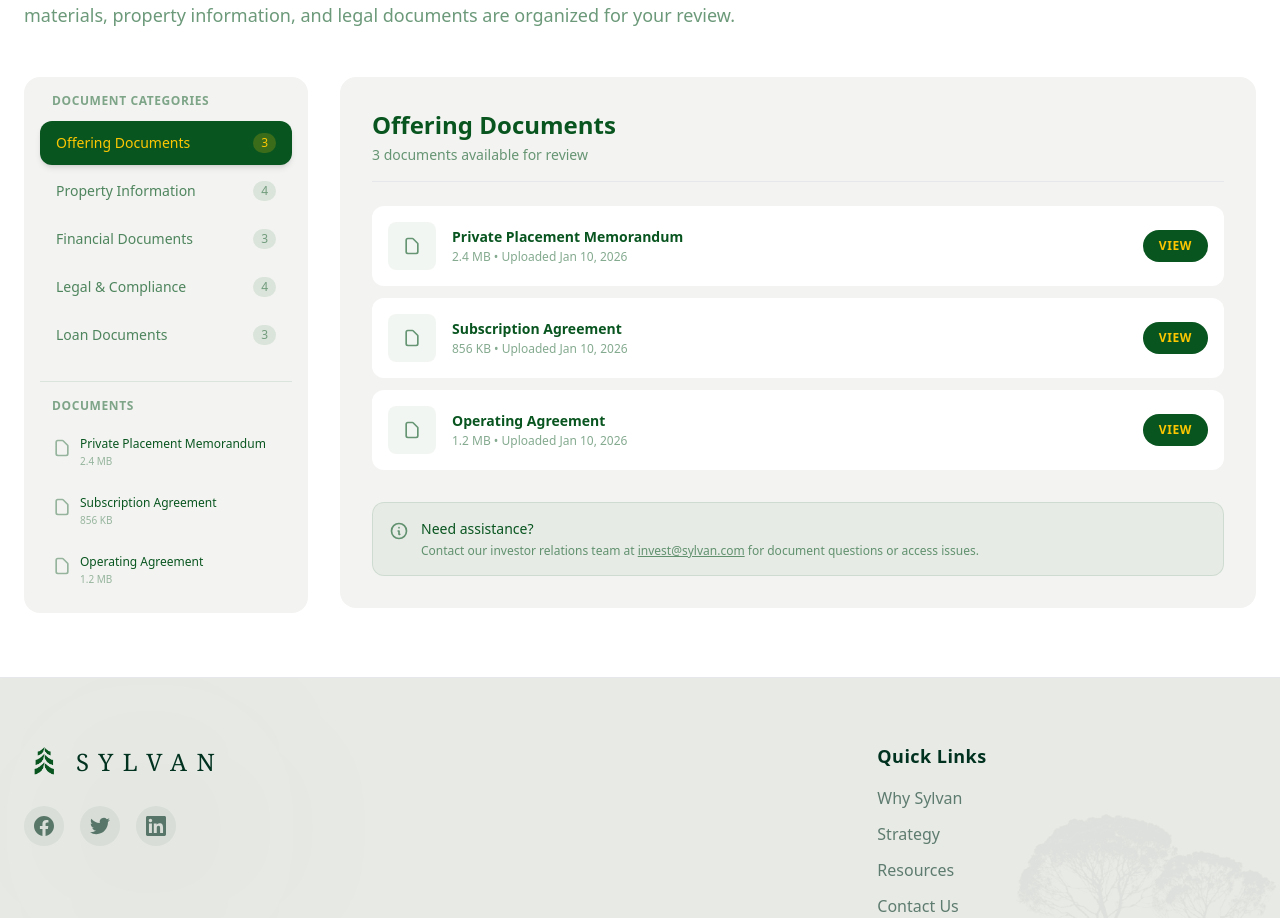
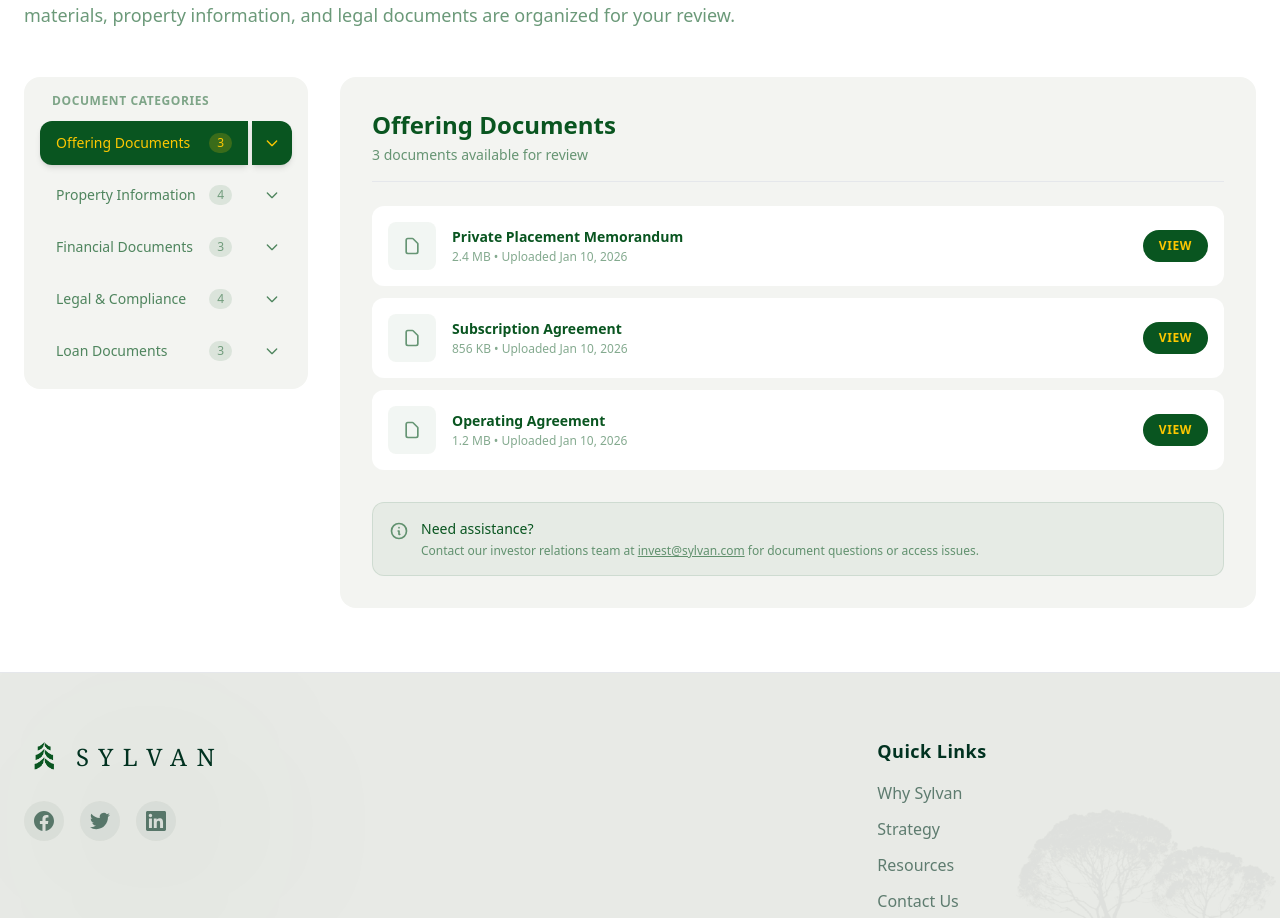
Before and after one commit to Glynac-AI/Sylvian-website, a Next.js app: page /offerings/1 in a window 1280 px wide. Shown: the part 2541-3459 px from the top of the page. Built offline with nearby package versions, Linux system fonts and the light colour scheme.

Commit message:
Enhanced pages

```diff
--- a/components/offerings/DataRoomSection.tsx
+++ b/components/offerings/DataRoomSection.tsx
@@ -22,16 +22,28 @@ interface DataRoomSectionProps {
 
 export default function DataRoomSection({ documents, propertyTitle }: DataRoomSectionProps) {
     const [selectedCategory, setSelectedCategory] = useState(documents[0]?.category || '')
-    const [viewingDocument, setViewingDocument] = useState<{ file: Document; index: number } | null>(null)
+    const [expandedCategory, setExpandedCategory] = useState<string | null>(null)
+    const [viewingDocument, setViewingDocument] = useState<{ file: Document; index: number; category: string } | null>(null)
 
     const selectedDocs = documents.find(doc => doc.category === selectedCategory)
 
-    const openDocument = (file: Document, index: number) => {
-        setViewingDocument({ file, index })
+    const openDocument = (file: Document, index: number, category: string) => {
+        setViewingDocument({ file, index, category })
+        // Auto-expand the dropdown when opening a document
+        setExpandedCategory(category)
     }
 
     const closeDocument = () => {
         setViewingDocument(null)
+    }
+
+    const handleCategoryClick = (category: string) => {
+        setSelectedCategory(category)
+        setViewingDocument(null)
+    }
+
+    const toggleDropdown = (category: string) => {
+        setExpandedCategory(expandedCategory === category ? null : category)
     }
 
     const formatDate = (dateString: string) => {
@@ -94,12 +106,14 @@ export default function DataRoomSection({ documents, propertyTitle }: DataRoomSe
                             <h3 className="text-xs font-semibold text-[#095520]/50 uppercase tracking-wider mb-3 px-3">
                                 Document Categories
                             </h3>
-                            <nav className="space-y-1 mb-6">
+                            <nav className="space-y-2">
                                 {documents.map((docCategory, index) => (
+                                    <div key={index}>
+                                        <div className="flex items-stretch gap-1">
+                                            {/* Category Name - Opens content area */}
                                             <button
-                                        key={index}
-                                        onClick={() => setSelectedCategory(docCategory.category)}
-                                        className={`w-full text-left px-4 py-3 rounded-xl transition-all duration-200 flex items-center justify-between group ${
+                                                onClick={() => handleCategoryClick(docCategory.category)}
+                                                className={`flex-1 text-left px-4 py-3 rounded-l-xl transition-all duration-200 flex items-center justify-between group ${
                                                     selectedCategory === docCategory.category
                                                         ? 'bg-[#095520] text-yellow-400 shadow-md'
                                                         : 'text-[#095520]/70 hover:bg-white hover:text-[#095520]'
@@ -114,27 +128,64 @@ export default function DataRoomSection({ documents, propertyTitle }: DataRoomSe
                                                     {docCategory.files.length}
                                                 </span>
                                             </button>
-                                ))}
-                            </nav>
 
-                            {/* Document List in Sidebar */}
-                            <div className="border-t border-[#095520]/10 pt-4">
-                                <h3 className="text-xs font-semibold text-[#095520]/50 uppercase tracking-wider mb-3 px-3">
-                                    Documents
-                                </h3>
-                                <div className="space-y-1.5 max-h-[400px] overflow-y-auto">
-                                    {selectedDocs?.files.map((file, index) => (
+                                            {/* Chevron - Toggles dropdown */}
                                             <button
-                                            key={index}
-                                            onClick={() => openDocument(file, index)}
-                                            className="w-full text-left px-3 py-2.5 rounded-lg transition-all duration-200 hover:bg-white group"
+                                                onClick={() => toggleDropdown(docCategory.category)}
+                                                className={`px-3 rounded-r-xl transition-all duration-200 ${
+                                                    selectedCategory === docCategory.category
+                                                        ? 'bg-[#095520] text-yellow-400 shadow-md'
+                                                        : 'text-[#095520]/70 hover:bg-white hover:text-[#095520]'
+                                                }`}
+                                            >
+                                                <svg
+                                                    className={`w-4 h-4 transition-transform duration-200 ${
+                                                        expandedCategory === docCategory.category ? 'rotate-180' : ''
+                                                    }`}
+                                                    fill="none"
+                                                    viewBox="0 0 24 24"
+                                                    stroke="currentColor"
+                                                >
+                                                    <path strokeLinecap="round" strokeLinejoin="round" strokeWidth={2} d="M19 9l-7 7-7-7" />
+                                                </svg>
+                                            </button>
+                                        </div>
+
+                                        {/* Expandable Document List */}
+                                        <AnimatePresence>
+                                            {expandedCategory === docCategory.category && (
+                                                <motion.div
+                                                    initial={{ height: 0, opacity: 0 }}
+                                                    animate={{ height: "auto", opacity: 1 }}
+                                                    exit={{ height: 0, opacity: 0 }}
+                                                    transition={{ duration: 0.2 }}
+                                                    className="overflow-hidden"
+                                                >
+                                                    <div className="space-y-1 pt-2 pb-1 px-2">
+                                                        {docCategory.files.map((file, fileIndex) => (
+                                                            <button
+                                                                key={fileIndex}
+                                                                onClick={() => openDocument(file, fileIndex, docCategory.category)}
+                                                                className={`w-full text-left px-3 py-2.5 rounded-lg transition-all duration-200 group ${
+                                                                    viewingDocument?.file.name === file.name && viewingDocument?.category === docCategory.category
+                                                                        ? 'bg-[#095520]/10'
+                                                                        : 'hover:bg-white'
+                                                                }`}
                                                             >
                                                                 <div className="flex items-start gap-2">
-                                                <div className="flex-shrink-0 mt-0.5 text-[#095520]/40 group-hover:text-[#095520]">
+                                                                    <div className={`flex-shrink-0 mt-0.5 transition-colors ${
+                                                                        viewingDocument?.file.name === file.name && viewingDocument?.category === docCategory.category
+                                                                            ? 'text-[#095520]'
+                                                                            : 'text-[#095520]/40 group-hover:text-[#095520]'
+                                                                    }`}>
                                                                         {getFileIcon(file.name)}
                                                                     </div>
                                                                     <div className="flex-1 min-w-0">
-                                                    <p className="text-xs font-medium text-[#095520] group-hover:text-[#008929] transition-colors truncate">
+                                                                        <p className={`text-xs font-medium transition-colors truncate ${
+                                                                            viewingDocument?.file.name === file.name && viewingDocument?.category === docCategory.category
+                                                                                ? 'text-[#095520] font-semibold'
+                                                                                : 'text-[#095520] group-hover:text-[#008929]'
+                                                                        }`}>
                                                                             {file.name}
                                                                         </p>
                                                                         <p className="text-[10px] text-[#095520]/40 mt-0.5">
@@ -145,7 +196,12 @@ export default function DataRoomSection({ documents, propertyTitle }: DataRoomSe
                                                             </button>
                                                         ))}
                                                     </div>
+                                                </motion.div>
+                                            )}
+                                        </AnimatePresence>
                                     </div>
+                                ))}
+                            </nav>
                         </div>
                     </motion.div>
 
@@ -179,16 +235,28 @@ export default function DataRoomSection({ documents, propertyTitle }: DataRoomSe
                                                 initial={{ opacity: 0, x: 20 }}
                                                 animate={{ opacity: 1, x: 0 }}
                                                 transition={{ duration: 0.3, delay: index * 0.05 }}
-                                                className="bg-white rounded-xl p-4 hover:shadow-md transition-all duration-200 group cursor-pointer"
-                                                onClick={() => openDocument(file, index)}
+                                                className={`rounded-xl p-4 transition-all duration-200 group cursor-pointer ${
+                                                    viewingDocument?.file.name === file.name && viewingDocument?.category === selectedCategory
+                                                        ? 'bg-[#095520]/5 shadow-md border-2 border-[#095520]/20'
+                                                        : 'bg-white hover:shadow-md'
+                                                }`}
+                                                onClick={() => openDocument(file, index, selectedCategory)}
                                             >
                                                 <div className="flex items-center justify-between">
                                                     <div className="flex items-center gap-4 flex-1 min-w-0">
-                                                        <div className="flex-shrink-0 w-12 h-12 bg-[#095520]/5 rounded-lg flex items-center justify-center text-[#095520]/60 group-hover:bg-[#095520]/10 group-hover:text-[#095520] transition-colors">
+                                                        <div className={`flex-shrink-0 w-12 h-12 rounded-lg flex items-center justify-center transition-colors ${
+                                                            viewingDocument?.file.name === file.name && viewingDocument?.category === selectedCategory
+                                                                ? 'bg-[#095520]/15 text-[#095520]'
+                                                                : 'bg-[#095520]/5 text-[#095520]/60 group-hover:bg-[#095520]/10 group-hover:text-[#095520]'
+                                                        }`}>
                                                             {getFileIcon(file.name)}
                                                         </div>
                                                         <div className="flex-1 min-w-0">
-                                                            <h4 className="text-sm font-semibold text-[#095520] group-hover:text-[#008929] transition-colors truncate">
+                                                            <h4 className={`text-sm font-semibold transition-colors truncate ${
+                                                                viewingDocument?.file.name === file.name && viewingDocument?.category === selectedCategory
+                                                                    ? 'text-[#095520]'
+                                                                    : 'text-[#095520] group-hover:text-[#008929]'
+                                                            }`}>
                                                                 {file.name}
                                                             </h4>
                                                             <p className="text-xs text-[#095520]/50 mt-0.5">
```
Lines whose indentation alone changed are shown as unchanged.
